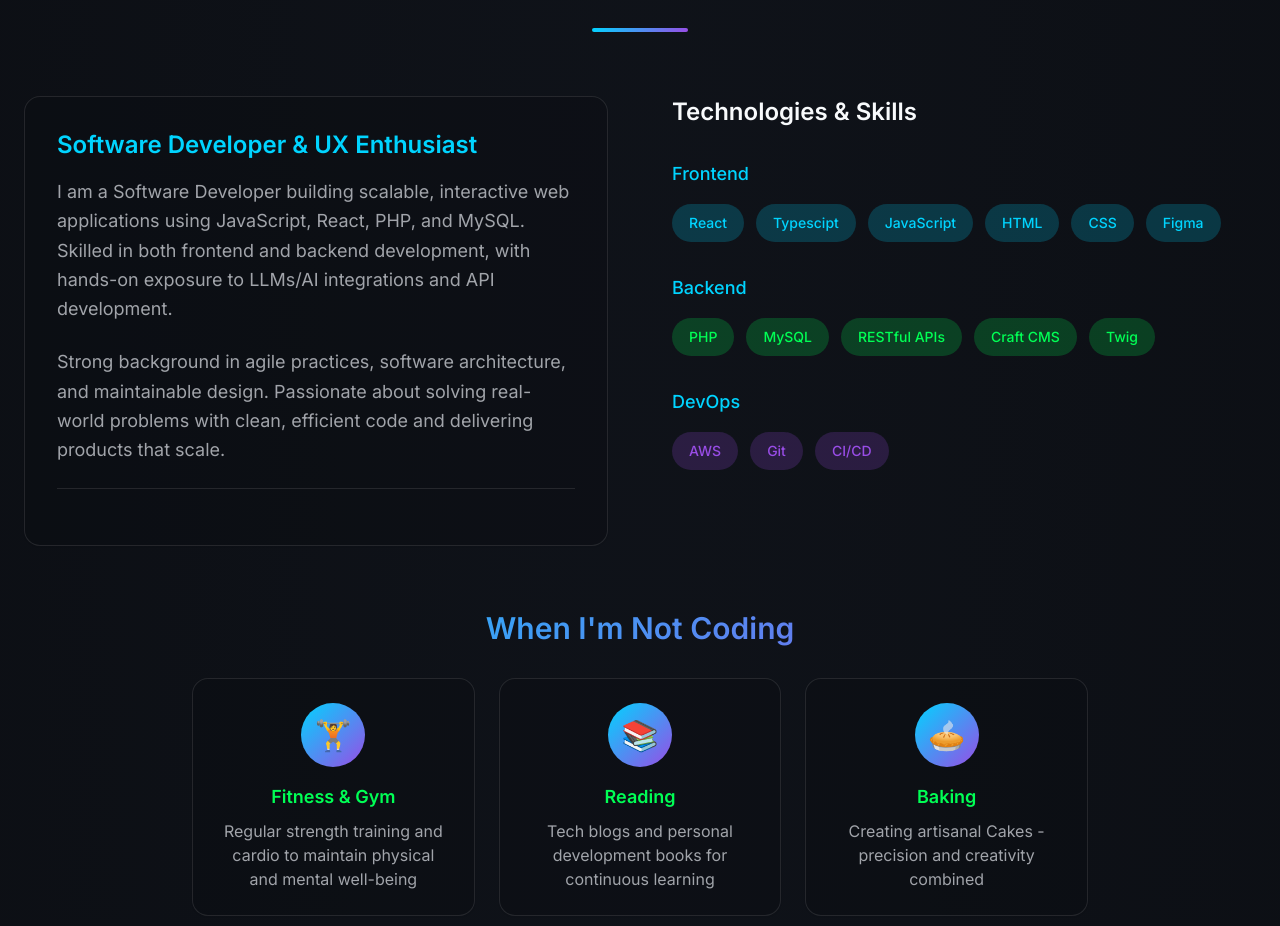
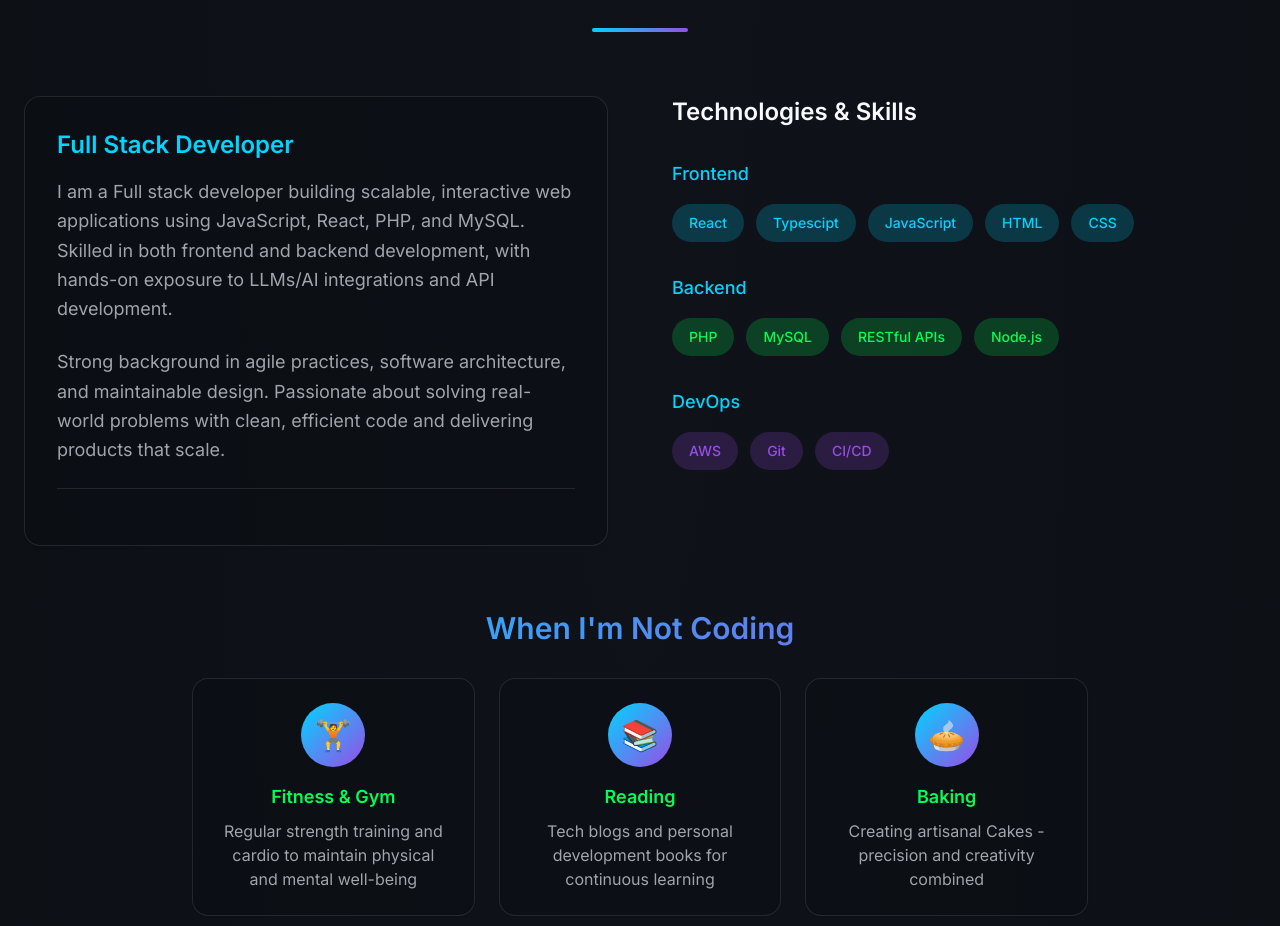
Before and after one commit to prathibha-bollu/my_portfolio, a React (Vite) app: page / in a window 1280 px wide. Shown: the part 924-1850 px from the top of the page. Built offline with nearby package versions, Linux system fonts and the light colour scheme.

Commit message:
editing about

```diff
--- a/src/components/Portfolio/AboutSection.tsx
+++ b/src/components/Portfolio/AboutSection.tsx
@@ -8,14 +8,12 @@ const techStack = [
   { name: 'JavaScript', category: 'Frontend' },
   { name: 'HTML', category: 'Frontend' },
   { name: 'CSS', category: 'Frontend' },
-  { name: 'Figma', category: 'Frontend' },
 
   // Backend
   { name: 'PHP', category: 'Backend' },
   { name: 'MySQL', category: 'Backend' },
   { name: 'RESTful APIs', category: 'Backend' },
-  { name: 'Craft CMS', category: 'Backend' },
-  { name: 'Twig', category: 'Backend' },
+  { name: 'Node.js', category: 'Backend' },
 
   // DevOps & Tools
   { name: 'AWS', category: 'DevOps' },
@@ -47,10 +45,10 @@ const AboutSection = () => {
           <div className="space-y-6">
             <Card className="glass-card p-8 hover-lift">
               <h3 className="text-2xl font-semibold text-primary mb-4">
-                Software Developer & UX Enthusiast
+                Full Stack Developer
               </h3>
               <p className="text-lg text-muted-foreground leading-relaxed mb-6">
-                I am a Software Developer building scalable,
+                I am a Full stack developer building scalable,
                 interactive web applications using JavaScript, React, PHP, and MySQL.
                 Skilled in both frontend and backend development, with hands-on exposure
                 to LLMs/AI integrations and API development.
```
